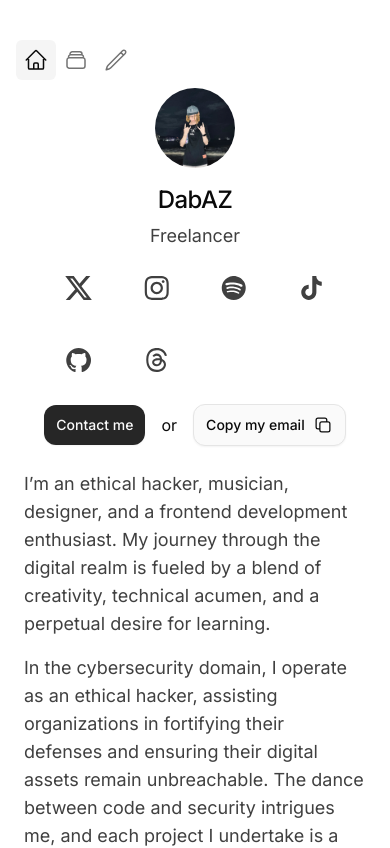
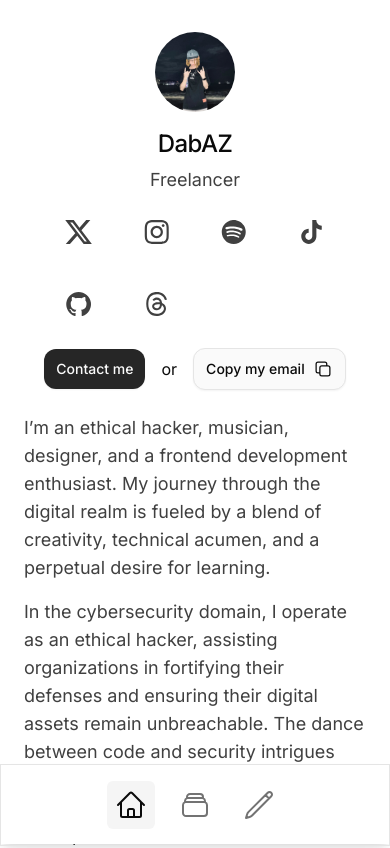
Before and after one commit to dabaz-diebold-dai/dabaz, a Next.js app: page / in a window 390 px wide. Shown: the top 848 px of the page. Built offline with nearby package versions, Linux system fonts and the light colour scheme.

Commit message:
Edit Navbar and Footer

```diff
--- a/components/sections/Footer.tsx
+++ b/components/sections/Footer.tsx
@@ -2,7 +2,7 @@ var today = new Date();
 
 export default function Footer() {
   return (
-    <footer className="max-w-4xl mx-auto w-full flex flex-col items-center justify-center mt-8 mb-4 md:mb-8 border-t border-white/20">
+    <footer className="max-w-4xl mx-auto w-full flex flex-col items-center justify-center mt-8 mb-16 md:mb-24 border-t border-white/20">
       <div className="text-neutral-600 dark:text-neutral-400 flex items-center flex-none">
         &copy; {today.getFullYear()} DabAZ
       </div>
--- a/components/sections/Navbar.tsx
+++ b/components/sections/Navbar.tsx
@@ -4,22 +4,35 @@ import clsx from 'clsx';
 import { usePathname } from 'next/navigation';
 import Link from 'next/link';
 import { LayoutGroup, motion } from 'framer-motion';
+import { EnvelopeIcon, HomeIcon, PencilIcon, RectangleStackIcon, ShoppingBagIcon, Squares2X2Icon, UserIcon } from '@heroicons/react/24/outline';
 
-import { navItems } from '@dabaz/components/Data';
-import Footer from './Footer';
+export const navItems = {
+  '/': {
+    name: 'Home',
+    Icon: HomeIcon,
+  },
+  '/stack': {
+    name: 'Stack',
+    Icon: RectangleStackIcon,
+  },
+  '/blog': {
+    name: 'Blog',
+    Icon: PencilIcon,
+  },
+}
 
 export default function Navbar() {
   let pathname = usePathname() || '/';
 
   return (
-    <aside className="md:w-[6rem] md:flex-shrink-0 md:mx-0 md:px-0">
-      <div className="md:sticky md:top-16 lg:top-20">
+    <aside className="fixed inset-x-0 bottom-0 shadow-lg md:inset-0 h-20 bg-white z-50 md:bg-transparent md:z-0 md:relative md:h-0 md:w-[6rem] md:flex-shrink-0 md:mx-0 md:px-0">
+      <div className="sticky md:top-16 lg:top-20">
         <LayoutGroup>
           <nav
-            className="flex flex-row md:flex-col items-start relative px-0 md:px-5 pb-0 fade md:overflow-auto scroll-pr-6 md:relative"
+            className="flex flex-row md:flex-col items-center justify-center relative px-0 md:px-5 pb-0 fade md:overflow-auto scroll-pr-6 md:relative border border-neutral-200 md:border-none"
             id="nav"
           >
-            <div className="flex flex-row md:flex-col space-x-0 pr-10 mb-2 mt-2 md:mt-0">
+            <div className="flex flex-row md:flex-col space-x-4 md:space-x-0 mb-4 mt-4 md:mt-0 md:mb-0">
               {Object.entries(navItems).map(([path, { name, Icon }]) => {
                 const isActive = path === pathname;
                 return (
@@ -35,7 +48,7 @@ export default function Navbar() {
                     )}
                   >
                     <span className="relative px-2 py-2 items-center justify-center mx-auto">
-                      <Icon className="h-6 w-6" />
+                      <Icon className="h-8 w-8" />
                       {path === pathname ? (
                         <motion.div
                           className="absolute inset-0 bg-neutral-100 dark:bg-neutral-800 rounded-md z-[-1]"
```
